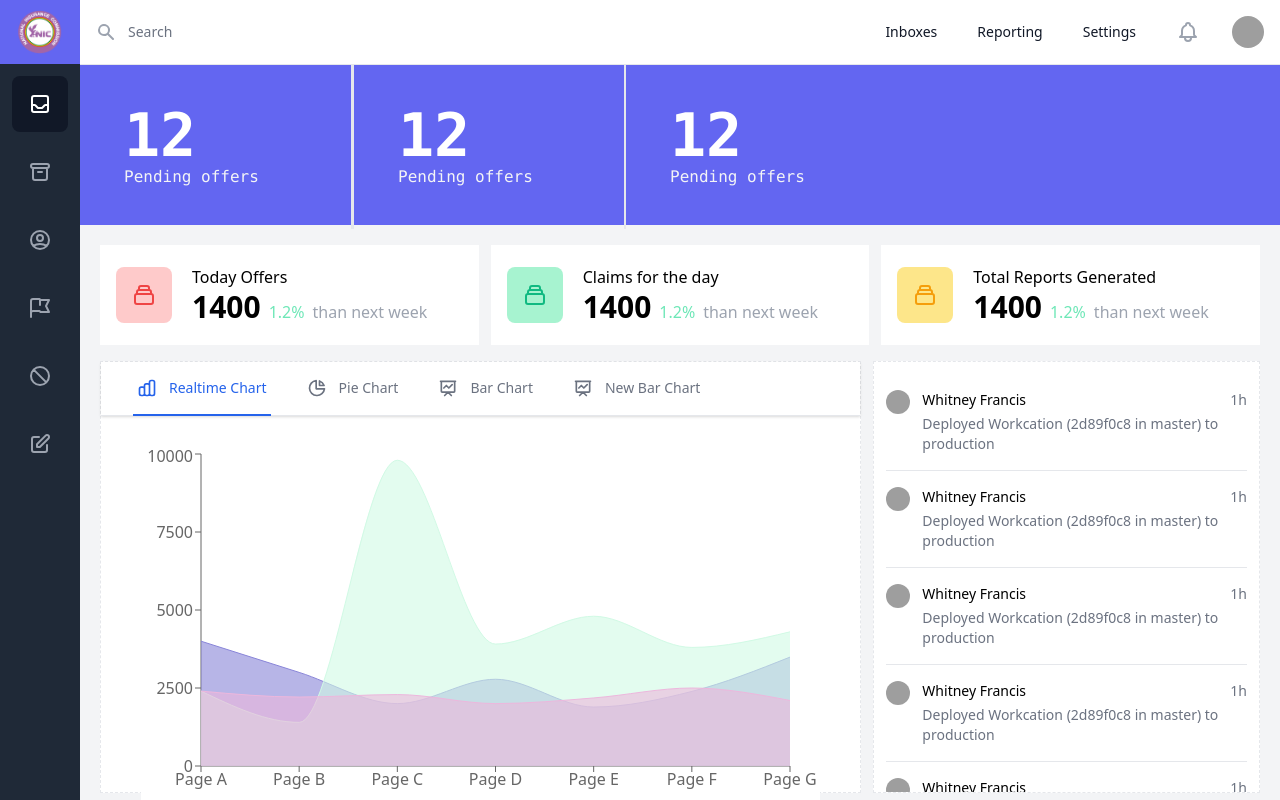
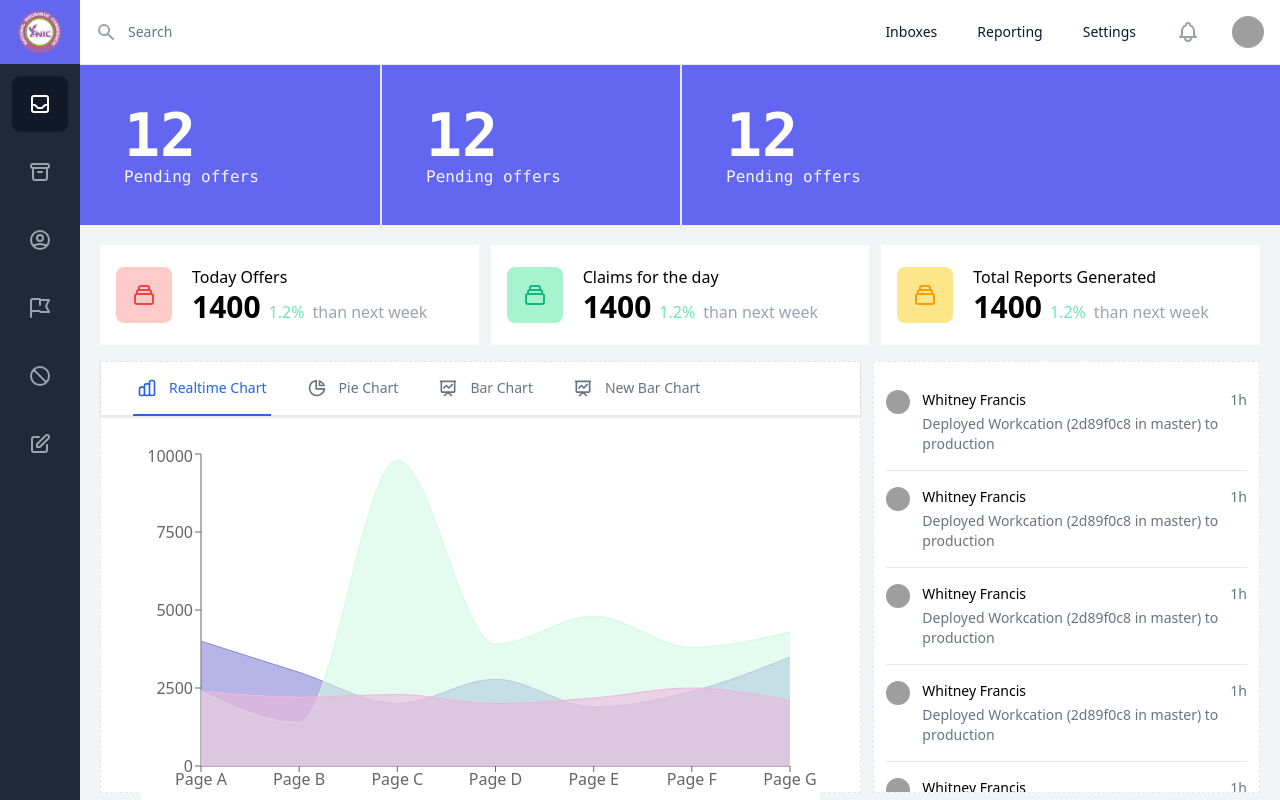
Before and after one commit to Khoby-790/template-nic, a React (Create React App) app: page / in a window 1280 px wide. Built offline with nearby package versions, Linux system fonts and the light colour scheme; grey boxes are pictures that could not be loaded.

Commit message:
--- Auto-Git Commit ---

```diff
--- a/src/pages/Dashboard/Dashboard.tsx
+++ b/src/pages/Dashboard/Dashboard.tsx
@@ -59,21 +59,21 @@ const Dashboard = (props: Props) => {
     return (
         <Fragment>
             <div className="bg-indigo-500 flex max-h-42  w-full h-full">
-                <div className="flex-1 grid grid-cols-3 divide-x-2 border-gray-400 h-40">
-                    <div className="flex border-r justify-end py-10 px-11 h-full flex-col">
+                <div className="flex-1 grid grid-cols-4 divide-x-2 border-gray-400 h-40">
+                    <div className="flex justify-end py-10 px-11 h-full flex-col">
                         <h1 className="text-6xl text-white font-bold font-mono">12</h1>
                         <p className="font-mono font-thin text-md text-gray-100">Pending offers</p>
                     </div>
-                    <div className="flex border-r justify-end py-10 px-11 h-full flex-col">
+                    <div className="flex justify-end py-10 px-11 h-full flex-col">
                         <h1 className="text-6xl text-white font-bold font-mono">12</h1>
                         <p className="font-mono font-thin text-md text-gray-100">Pending offers</p>
                     </div>
-                    <div className="flex border-r justify-end py-10 px-11 h-full flex-col">
+                    <div className="flex justify-end py-10 px-11 h-full flex-col">
                         <h1 className="text-6xl text-white font-bold font-mono">12</h1>
                         <p className="font-mono font-thin text-md text-gray-100">Pending offers</p>
                     </div>
+
                 </div>
-                <div className="w-96"></div>
             </div>
             <Stats />
             <div className="flex mx-5 mt-4 justify-center items-start flex-row">
```
